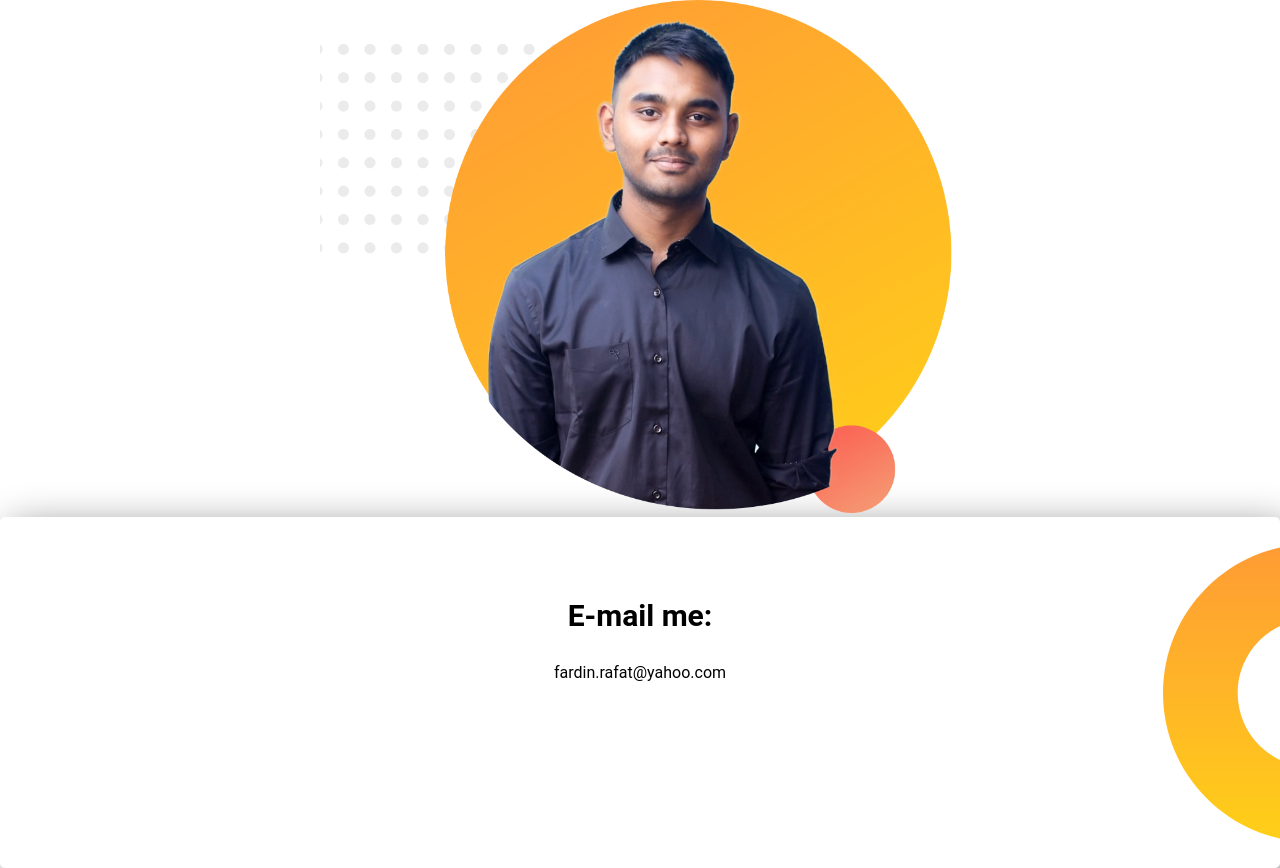
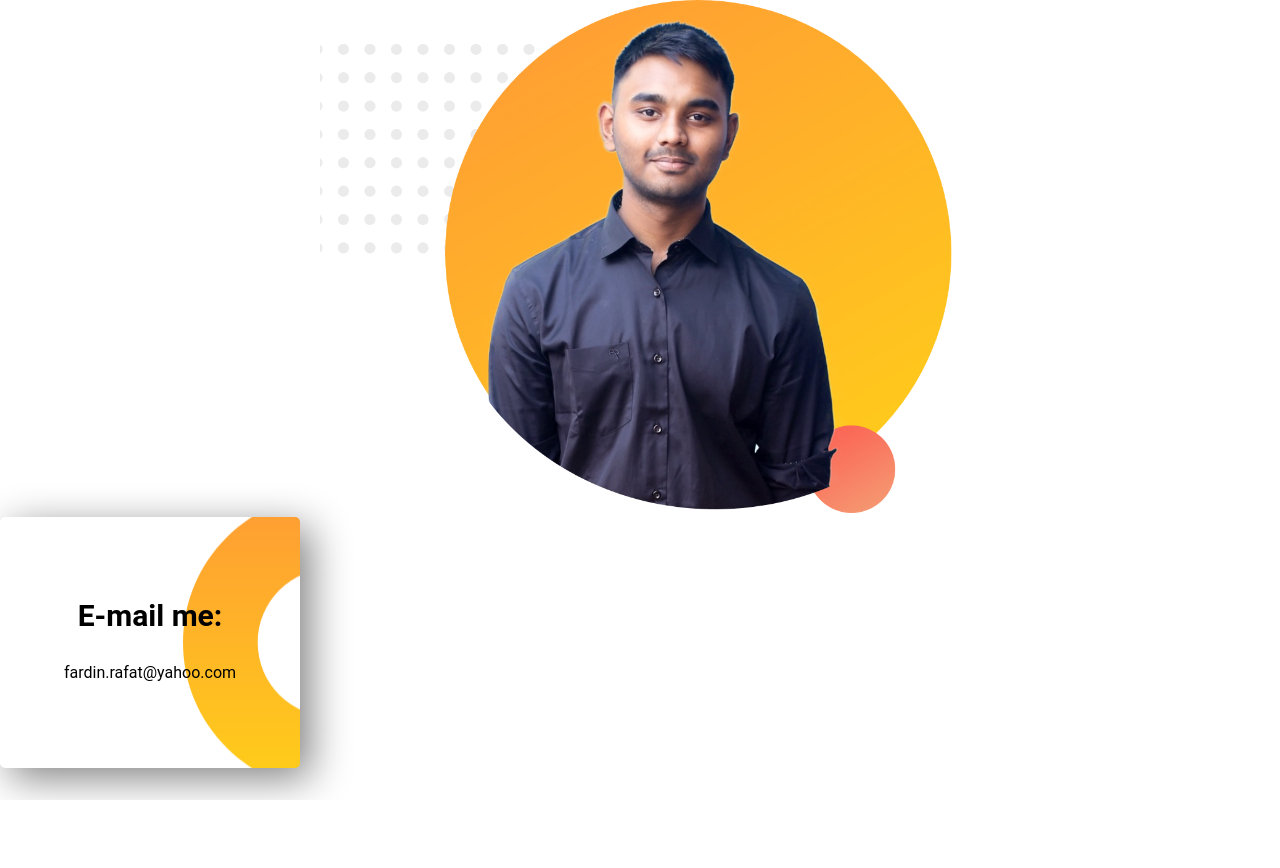
Before and after one commit to fardinrafatbd/important-contacts, a plain HTML site: page index.html in a window 1280 px wide. After the commit the page ends 800 px from the top, so only its background shows below. Drawn offline with Linux system fonts and the light colour scheme.

Commit message:
Update style.css

```diff
--- a/style.css
+++ b/style.css
@@ -111,3 +111,11 @@ width: 50%;
 img{
     width: 50%;
 }
+.box-ghor{
+    box-shadow: 10px 10px 40px gray;
+    border-radius: 5px;
+    height: 200px;
+    width:300px;
+    background-color: white;
+
+}
```
